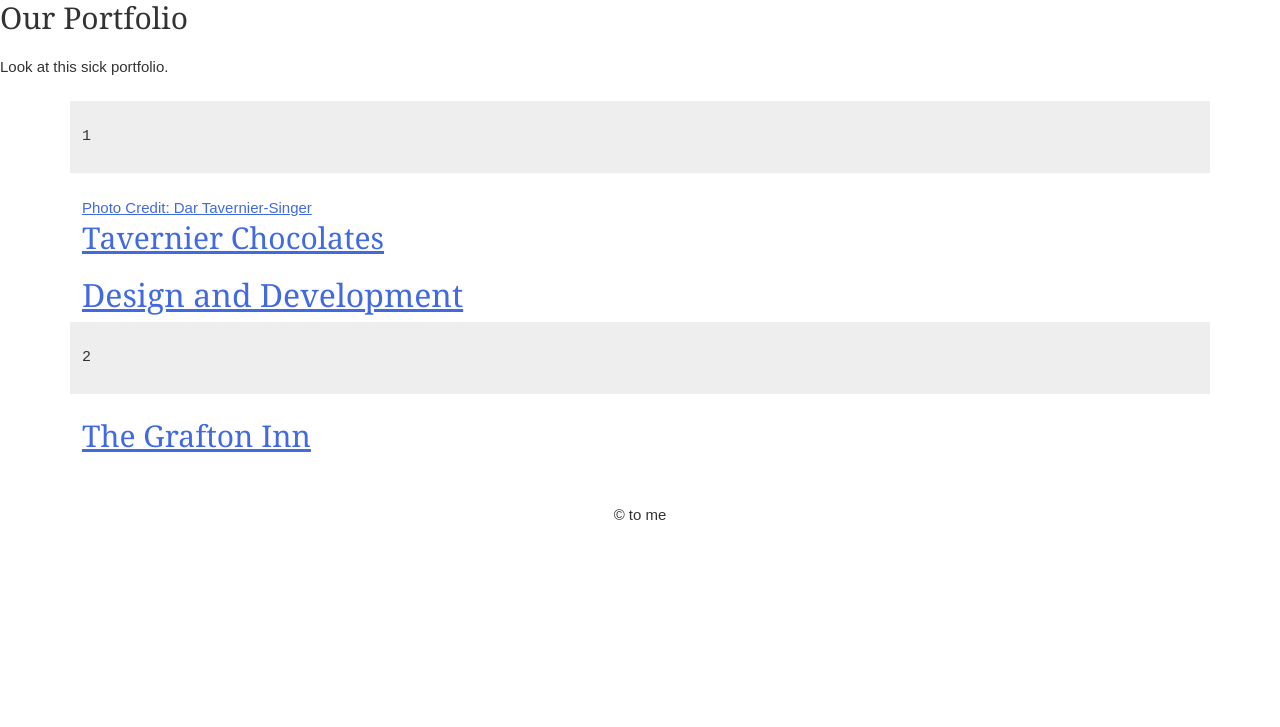
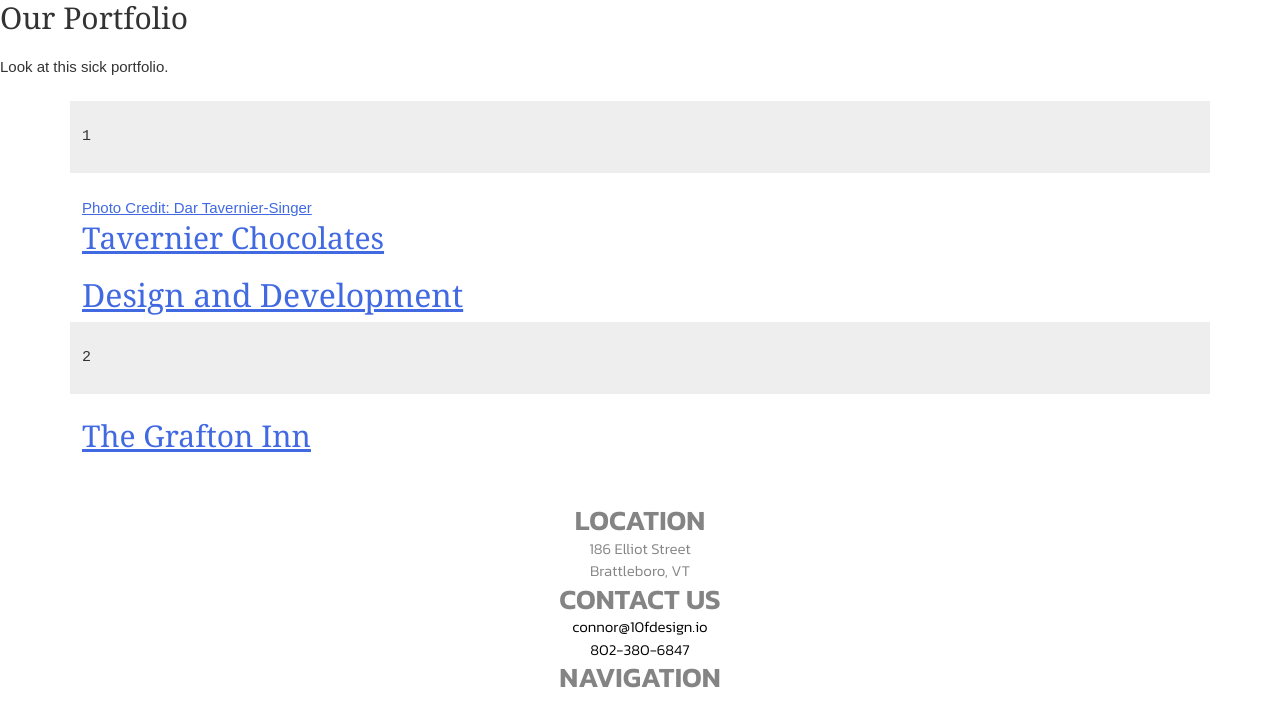
Before and after one commit to 10fdesign/website-dev, a Jekyll site: the page built from portfolio.md, in a window 1280 px wide. Shown: the top 727 px of the page. Built offline with Jekyll 4.4.1, drawn with Linux system fonts in a browser that asks for light colours.

Commit message:
footer content, mostly

```diff
--- a/_config.yml
+++ b/_config.yml
@@ -29,6 +29,10 @@ url: "" # the base hostname & protocol for your site, e.g. http://example.com
 twitter_username: jekyllrb
 github_username:  jekyll
 permalink: "/:categories/:title"
+phone: 802-380-6847
+email: connor@10fdesign.io
+address: "186 Elliot Street"
+town: "Brattleboro, VT"
 
 # Build settings
 theme: minima
--- a/_includes/footer.html
+++ b/_includes/footer.html
@@ -1,3 +1,21 @@
 <footer>
-  &copy; to me
+  <div class="site-info">
+
+  	<div class="container">
+  		<div class="row">
+  			<div class="col-12 text-center">
+  				<div class="footer-menu">
+  					<h3>Location</h3>
+  					{{ site.address }} <br>
+  					{{ site.town }}
+  					<h3>Contact Us</h3>
+  					<a href="mailto:{{ config.email }}">{{ site.email }}</a>
+  					<a href="tel:{{ config.phone }}">{{ site.phone }}</a>
+  					<h3>Navigation</h3>
+  				</div>
+  			</div>
+  		</div>
+  	</div>
+
+  </div>
 </footer>
```
Also changed, not shown: _layouts/home.html (+16 -3 lines), _posts/testimonials/2022-04-26-Backroads Granola.md (added, +10 -0 lines).
